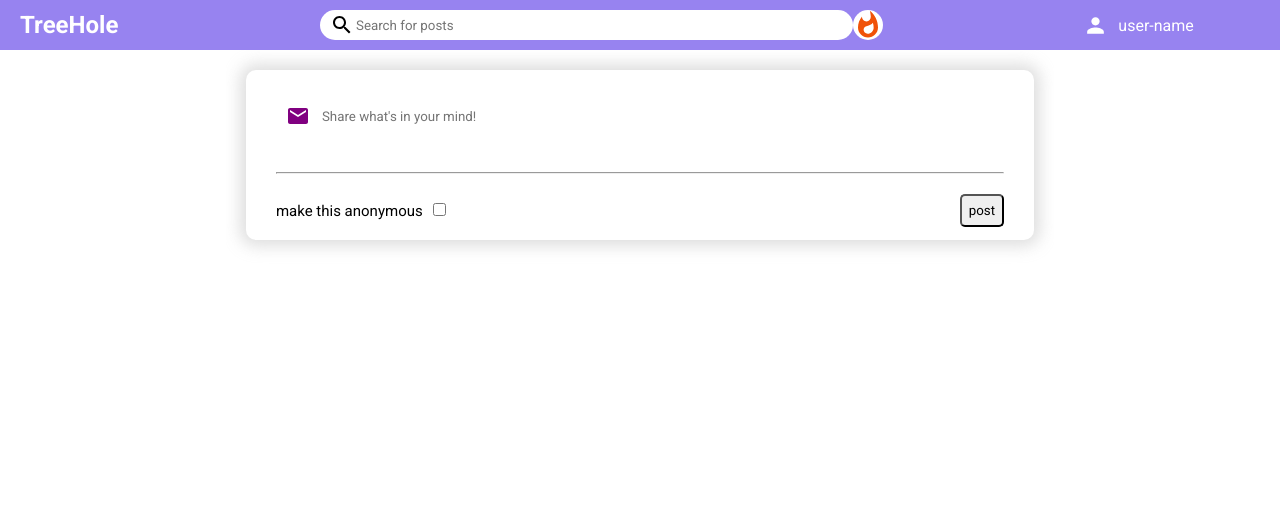
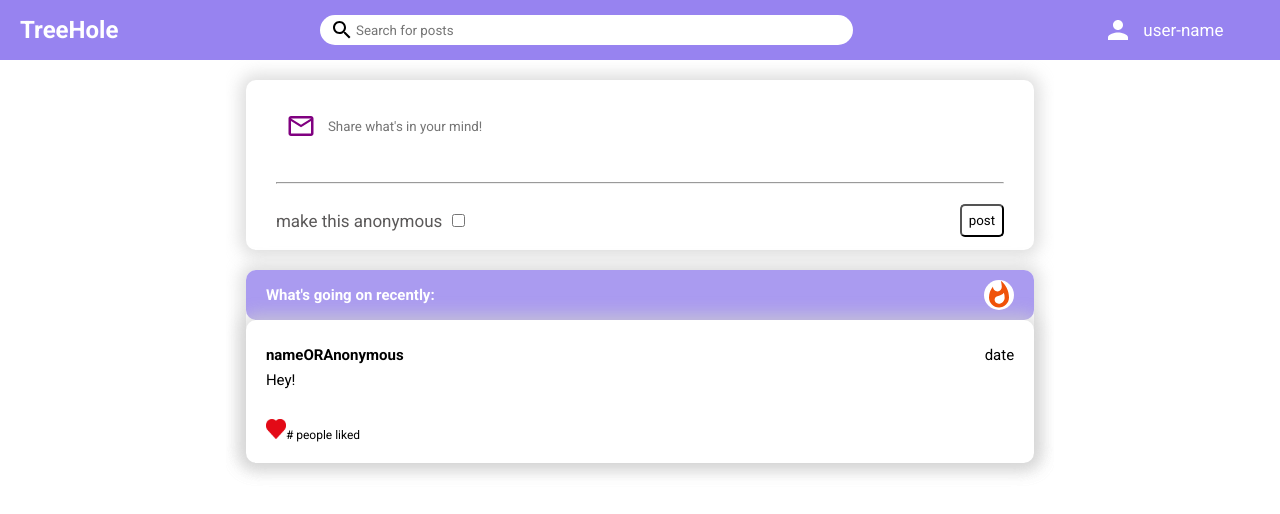
Before and after one commit to Squad-BrickCarriers/CS35L_SquadBrickCarriers-Final-Project, a React (Create React App) app: page / in a window 1280 px wide. Shown: the top 514 px of the page. Built offline with nearby package versions, Linux system fonts and the light colour scheme.

Commit message:
most post components ready

```diff
--- a/src/components/feed/Feed.jsx
+++ b/src/components/feed/Feed.jsx
@@ -1,11 +1,13 @@
 import "./feed.css"
 import Share from "../share/Share"
+import Post from "../post/Post"
 
 export default function Feed(){
     return(
         <div className="feed">
             <div className="feedWrapper">
                 <Share/>
+                <Post/>
             </div>
         </div>
     )
--- /dev/null
+++ b/src/components/post/Post.jsx
@@ -0,0 +1,33 @@
+import "./post.css"
+import {Whatshot} from "@material-ui/icons"
+
+export default function Post(){
+    return(
+        <div className="postPanel">
+            <div className="postPanelTop">
+                <span className="panelText">What's going on recently:</span>
+                <Whatshot className="rank"/>
+            </div>
+            <div className="post">
+                <div className="postWrapper">
+                    <div className="postTop">
+                        <span className="postName">nameORAnonymous</span>
+                        <span className="postDate">date</span>
+                    </div>
+                    <div className="postCenter">
+                        <span className="postText">Hey!</span>
+                    </div>
+                    <div className="postBottom">
+                        <div className="postBottomLeft"></div>
+                        <div className="postBottomRight">
+                            <img className="like"
+                            src="assets/heart.png" alt=""
+                            />
+                            <span className="likeCount"># people liked</span>
+                        </div>
+                    </div>
+                </div>
+            </div>
+        </div>
+    )
+}
--- /dev/null
+++ b/src/components/post/post.css
@@ -0,0 +1,85 @@
+.rank{
+    font-size: 30px !important;
+    margin-top: 10px;
+    margin-bottom: 10px;
+    margin-right: 20px;
+    cursor: pointer;
+    color:rgb(240, 82, 9);
+    background-color: white;
+    border-radius: 30px;
+}
+
+.postPanel{
+    width: 100%;
+    border-radius: 10px;
+    margin-top: 20px;
+    -webkit-box-shadow: 0px 0px 16px 6px rgba(207,207,207,0.69);
+    box-shadow: 0px 0px 16px 6px rgba(207,207,207,0.69);
+}
+
+.postPanelTop{
+    width: 100%;
+    display: flex;
+    align-items: center;
+    border-radius: 10px;
+    justify-content: space-between;
+    background-color: #aa9bf0;
+}
+
+.panelText{
+    font-size: 15px;
+    margin-left: 20px;
+    color: white;
+    font-weight: bold;
+}
+
+.postWrapper{
+    padding: 20px;
+}
+
+.post{
+    width: 100%;
+    border-radius: 10px;
+    -webkit-box-shadow: 0px 0px 16px 6px rgba(207,207,207,0.69);
+    box-shadow: 0px 0px 16px 6px rgba(207,207,207,0.69);
+}
+
+.postTop{
+    height: 30px;
+    display: flex;
+    align-items: center;
+    justify-content: space-between;
+}
+
+.postName{
+    font-size: 15px;
+    font-weight: 550;
+}
+
+.postDate{
+    font-size: 15px;
+}
+
+.postText{
+    font-size: 15px;
+}
+
+.postBottom{
+    margin-top: 20px;
+    display: flex;
+    align-items: center;
+}
+
+.like{
+    width: 20px;
+    height: 20px;
+}
+
+.postBottomRight{
+    margin-top: 10px;
+    align-items: center;
+}
+
+.likeCount{
+    font-size: 12px;
+}
--- a/src/components/share/Share.jsx
+++ b/src/components/share/Share.jsx
@@ -1,5 +1,5 @@
 import "./share.css"
-import { Email } from "@material-ui/icons"
+import { MailOutline } from "@material-ui/icons"
 
 export default function Share(){
     return(
@@ -7,7 +7,7 @@ export default function Share(){
             <div className="shareWrapper">
                 <div className="shareTop">
                     <div className="username"></div>
-                    <Email className="postIcon" htmlColor="purple"/>
+                    <MailOutline className="postIcon" htmlColor="purple"/>
                     <input
                     placeholder="Share what's in your mind!"
                     className="shareInput"
--- a/src/components/share/share.css
+++ b/src/components/share/share.css
@@ -18,7 +18,7 @@
 
 .postIcon{
     margin-left: 20px;
-
+    font-size: 30px !important;
 }
 
 .shareInput{
@@ -44,7 +44,9 @@
 
 .option{
     margin-left: 20px;
-    font-size: 15px;
+    color: rgb(90, 88, 88);
+    align-items: center;
+    font-size: 17px;
 }
 
 .checkbox{
@@ -56,5 +58,6 @@
     border-radius: 5px;
     font-weight: 500;
     margin-right: 20px;
+    background-color: white;
     cursor: pointer;
 }
--- a/src/components/topbar/Topbar.jsx
+++ b/src/components/topbar/Topbar.jsx
@@ -1,5 +1,5 @@
 import "./topbar.css";
-import {Search, Person, Whatshot} from "@material-ui/icons"
+import {Search, Person} from "@material-ui/icons"
 
 export default function Topbar(){
     return(
@@ -17,7 +17,6 @@ export default function Topbar(){
                 </div>
             </div>
             <div className="topRight">
-                <Whatshot className="rank"/>
                 <Person className="PersonIcon"/>
                 <span className="username">user-name</span>
             </div>
--- a/src/components/topbar/topbar.css
+++ b/src/components/topbar/topbar.css
@@ -1,6 +1,6 @@
 
 .topbarPanel{
-    height: 50px;
+    height: 60px;
     width: 100%;
     background-color: #9783f0;
     display: flex;
@@ -47,22 +47,16 @@
     flex: 5
 }
 
-.rank{
-    font-size: 30px !important;
-    cursor: pointer;
-    color:rgb(240, 82, 9);
-    background-color: white;
-    border-radius: 30px;
-}
 
 .PersonIcon{
     color: white;
-    font-size: 25px !important;
+    font-size: 30px !important;
     cursor: pointer;
-    margin-left: 200px;
+    margin-left: 250px;
 }
 
 .username{
+    font-size: 17px;
     margin-left: 10px;
     cursor: pointer;
     color: white;
--- a/src/pages/home/Home.jsx
+++ b/src/pages/home/Home.jsx
@@ -2,6 +2,9 @@ import Topbar from "../../components/topbar/Topbar";
 import Margin from "../../components/margin/Margin";
 import Feed from "../../components/feed/Feed";
 import Scrollbar from "../../components/scrollbar/Scrollbar";
+import Share from "../../components/share/Share";
+import Post from "../../components/post/Post";
+
 import "./home.css"
 
 export default function Home(){
```
